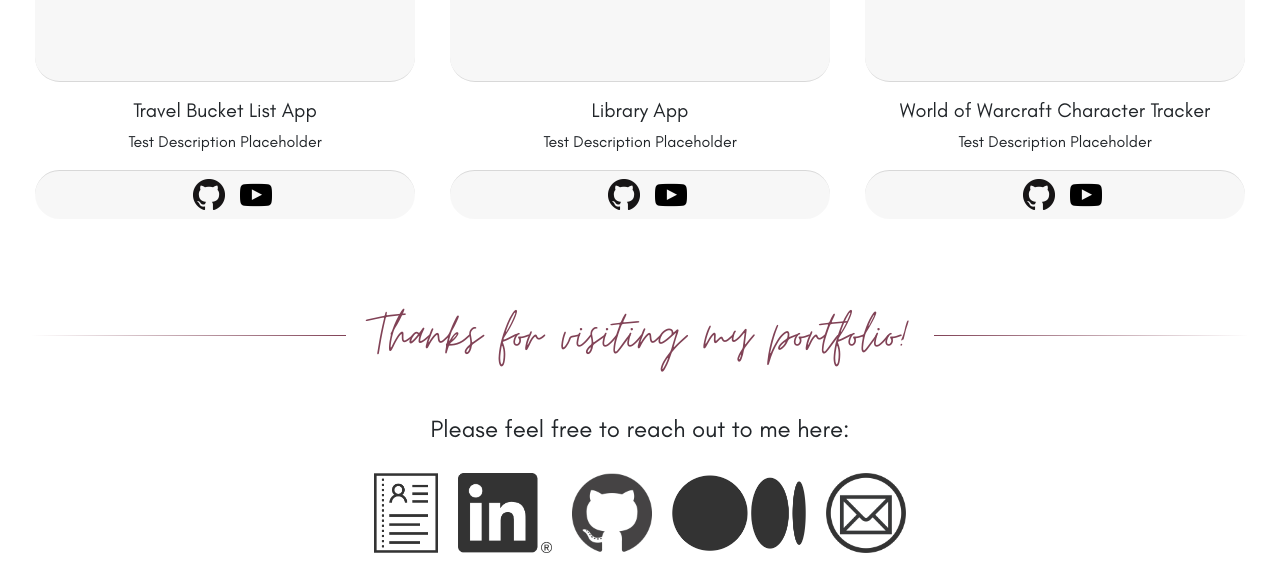
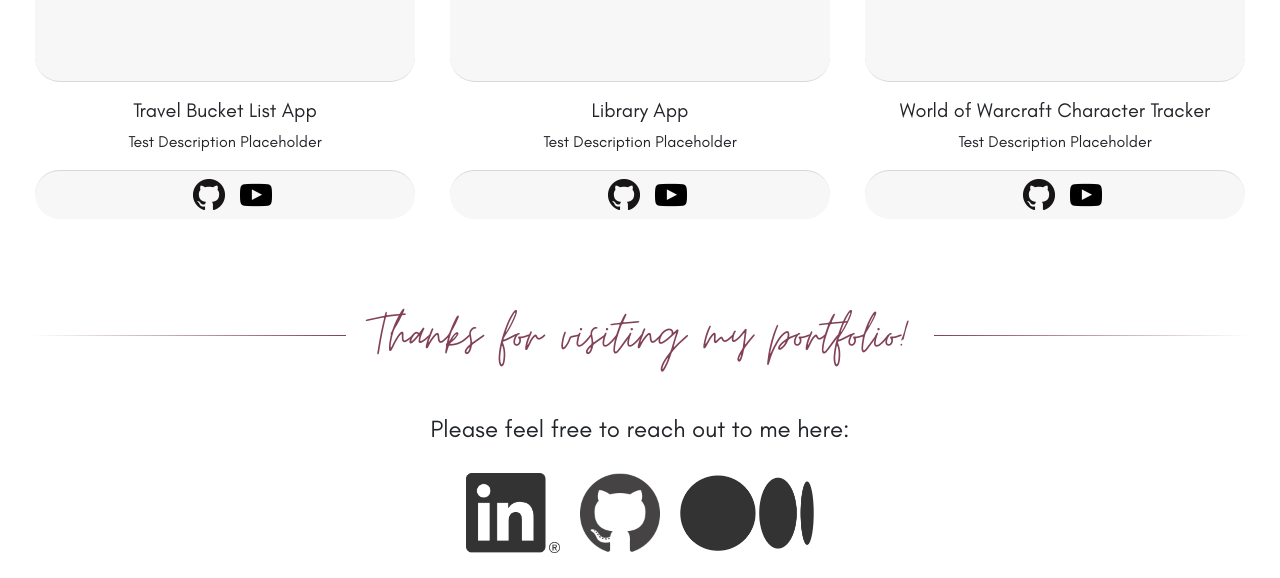
Before and after one commit to HeartyRhombus/HeartyRhombus.github.io, a React (Create React App) app: page / in a window 1280 px wide. Shown: the part 2417-2995 px from the top of the page. Built offline with nearby package versions, Linux system fonts and the light colour scheme.

Commit message:
hide resume

```diff
--- a/src/components/ContactComponent.js
+++ b/src/components/ContactComponent.js
@@ -1,16 +1,19 @@
-import React, { Component } from 'react';
-import resume from '../images/contact_icons/resume-png-resume-icon-1600.png'
-import liLogo from '../images/contact_icons/linkedin-black-icon.png'
-import githubLogo from '../images/contact_icons/GitHub-Mark-120px-plus.png'
-import medLogo from '../images/contact_icons/Medium-Symbol-Black-RGB@4x.png'
-import emLogo from '../images/contact_icons/email-transparent-icon-4.png'
+import React, { Component } from "react"
+import resume from "../images/contact_icons/resume-png-resume-icon-1600.png"
+import liLogo from "../images/contact_icons/linkedin-black-icon.png"
+import githubLogo from "../images/contact_icons/GitHub-Mark-120px-plus.png"
+import medLogo from "../images/contact_icons/Medium-Symbol-Black-RGB@4x.png"
+import emLogo from "../images/contact_icons/email-transparent-icon-4.png"
 
 class ContactComponent extends Component {
   render() {
     return (
       <>
-                <p style={{fontSize: "1.5rem"}}>Please feel free to reach out to me here:</p>
-                <a
+        <p style={{ fontSize: "1.5rem" }}>
+          Please feel free to reach out to me here:
+        </p>
+        {/* Resume */}
+        {/* <a
                     href="https://docs.google.com/document/d/1f9mlikm--E2WgOVrZtntlICwVWWbh6HR9WSc0VXk-zM/edit?usp=sharing"
                     target="_blank"
                     rel="noreferrer"
@@ -21,7 +24,8 @@ class ContactComponent extends Component {
                         title="Resume"
                         alt="Resume"
                     />
-                </a>
+                </a> */}
+        {/* LinkedIn */}
         <a
           href="https://www.linkedin.com/in/KaylaBudzeak"
           target="_blank"
@@ -34,6 +38,7 @@ class ContactComponent extends Component {
             alt="LinkedIn"
           />
         </a>
+        {/* GitHub */}
         <a
           href="https://www.github.com/HeartyRhombus"
           target="_blank"
@@ -46,33 +51,17 @@ class ContactComponent extends Component {
             alt="GitHub"
           />
         </a>
+        {/* Medium Articles */}
         <a
           href="https://HeartyRhombus.medium.com"
           target="_blank"
           rel="noreferrer"
         >
-                    <img
-                        className="contact-icon"
-                        src={medLogo}
-                        title="Blog"
-                        alt="Blog"
-                    />
-                </a>
-                <a
-                    href="mailto:kayla.budzeak@icloud.com"
-                    target="_blank"
-                    rel="noreferrer"
-                >
-                    <img
-                        className="contact-icon"
-                        src={emLogo}
-                        title="Email Me"
-                        alt="Email"
-                    />
+          <img className="contact-icon" src={medLogo} title="Blog" alt="Blog" />
         </a>
       </>
-        );
+    )
   }
 }
 
-export default ContactComponent;
+export default ContactComponent
```
Lines whose indentation alone changed are shown as unchanged.
